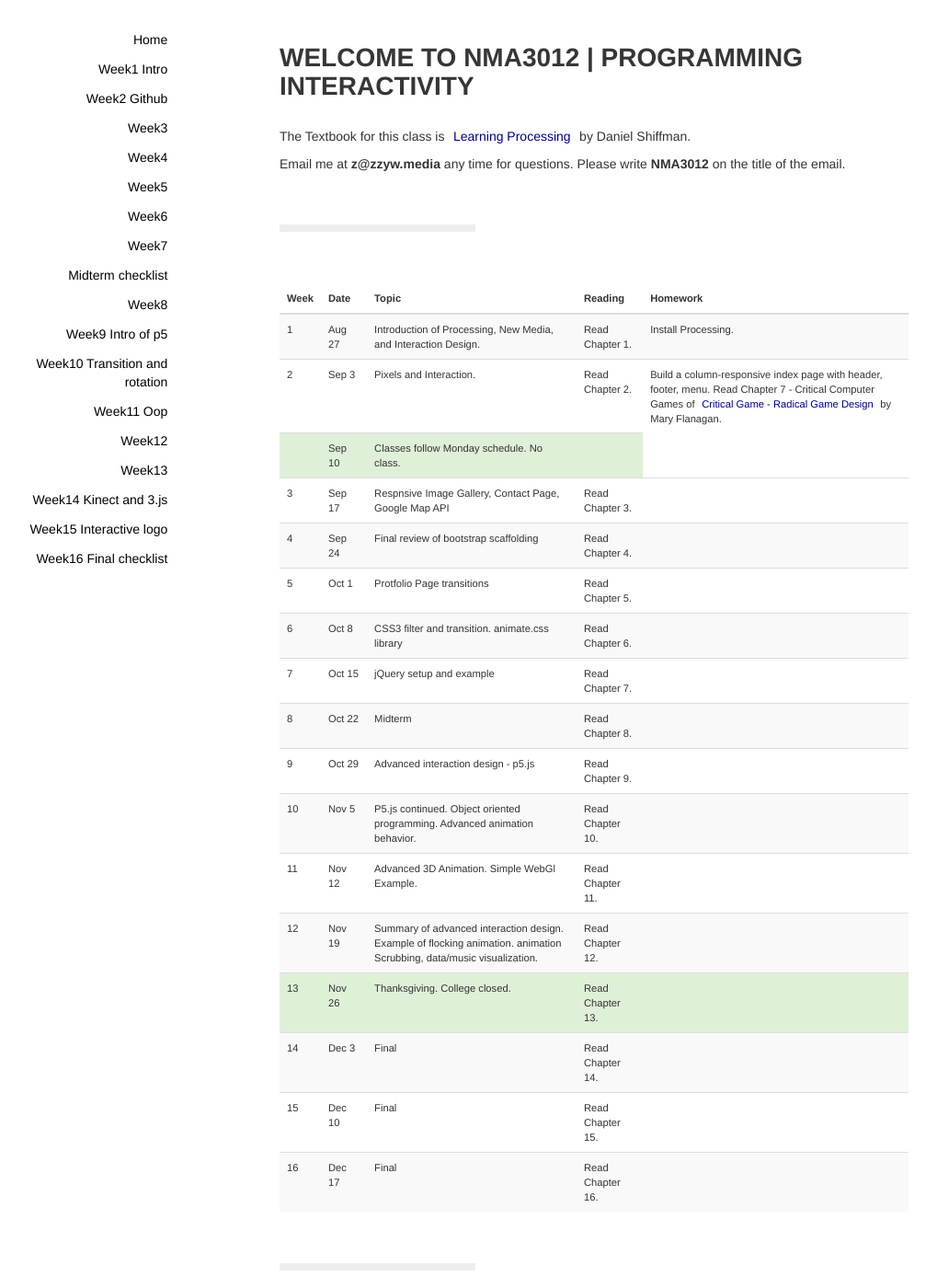
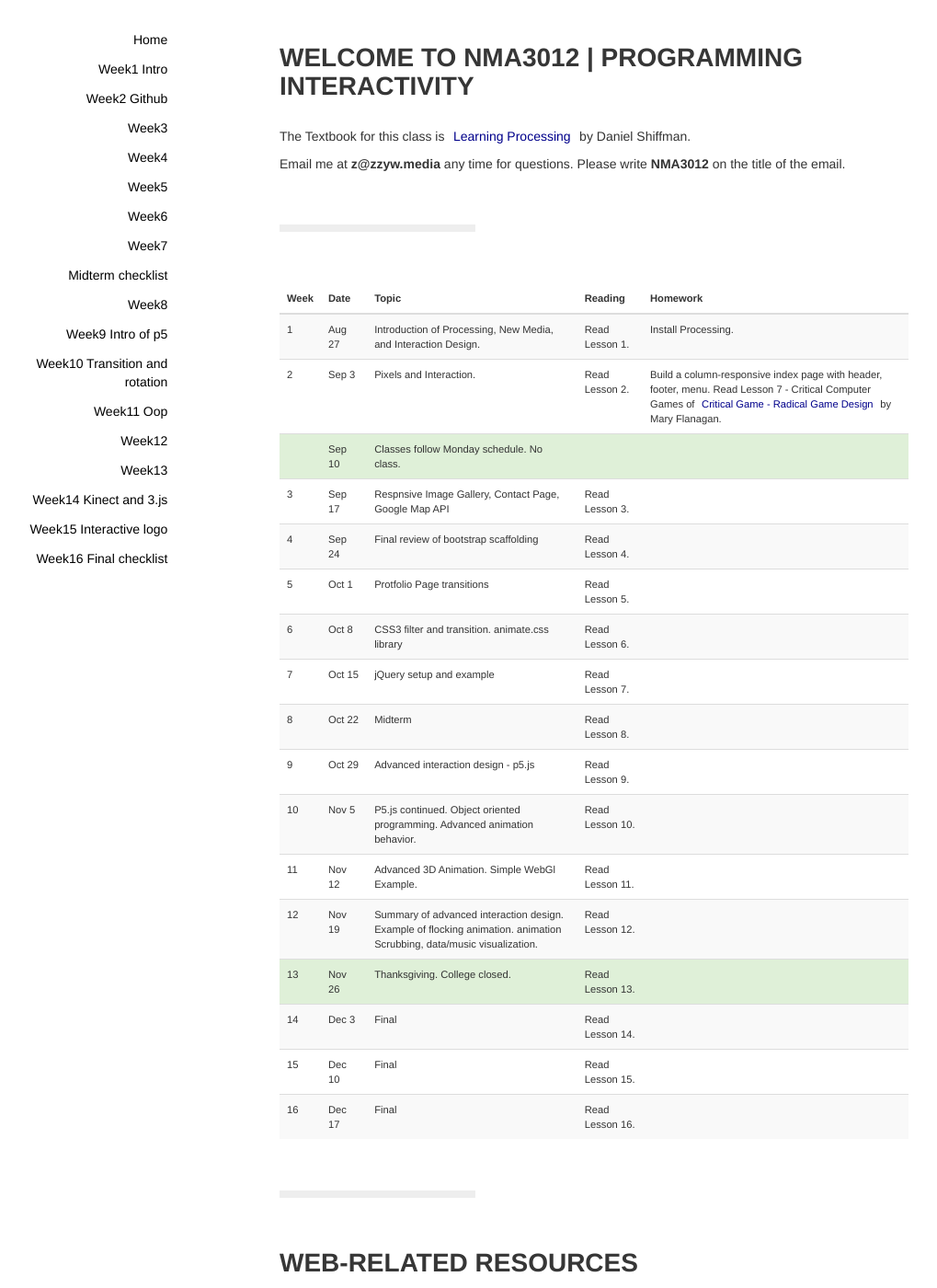
Before and after one commit to zhenzhenqi/NMA3012, a Jekyll site: the page built from index.html, in a window 1280 px wide and 1400 px high. Shown: the whole window at 92% size, without its empty margins (45-1064 px from the left). Built offline with Jekyll 4.4.1, drawn with Linux system fonts in a browser that asks for light colours; nearby versions of some CDN libraries.

Commit message:
config change

```diff
--- a/index.html
+++ b/index.html
@@ -24,118 +24,119 @@
             <td id="td_id_1" class="td-class-1">1</td>
             <td id="td_id_1" class="td-class-1">Aug 27</td>
             <td>Introduction of Processing, New Media, and Interaction Design.</td>
-            <td>Read Chapter 1.</td>
+            <td>Read Lesson 1.</td>
             <td>Install Processing. </td>
         </tr>
         <tr id="tr_id_2" class="tr-class-2">
             <td id="td_id_1" class="td-class-1">2</td>
             <td id="td_id_2" class="td-class-2">Sep 3</td>
             <td>Pixels and Interaction.</td>
-            <td>Read Chapter 2.</td>
-            <td>Build a column-responsive index page with header, footer, menu. Read Chapter 7 - Critical Computer Games of <a href="https://mitpress.mit.edu/books/critical-play">Critical Game - Radical Game Design</a> by Mary Flanagan.</td>
+            <td>Read Lesson 2.</td>
+            <td>Build a column-responsive index page with header, footer, menu. Read Lesson 7 - Critical Computer Games of <a href="https://mitpress.mit.edu/books/critical-play">Critical Game - Radical Game Design</a> by Mary Flanagan.</td>
         </tr>
         <tr id="tr_id_4" class="success">
             <td id="td_id_1" class="td-class-1"></td>
             <td id="td_id_4" class="td-class-4">Sep 10</td>
             <td>Classes follow Monday schedule. No class.</td>
             <td></td>
+            <td></td>
         </tr>
         <tr id="tr_id_5" class="tr-class-5">
             <td id="td_id_1" class="td-class-1">3</td>
             <td id="td_id_5" class="td-class-5">Sep 17</td>
             <td>Respnsive Image Gallery, Contact Page, Google Map API</td>
-            <td>Read Chapter 3.</td>
+            <td>Read Lesson 3.</td>
             <td></td>
         </tr>
         <tr id="tr_id_5" class="tr-class-5">
             <td id="td_id_1" class="td-class-1">4</td>
             <td id="td_id_5" class="td-class-5">Sep 24</td>
             <td>Final review of bootstrap scaffolding</td>
-            <td>Read Chapter 4.</td>
+            <td>Read Lesson 4.</td>
             <td></td>
         </tr>
         <tr id="tr_id_5" class="tr-class-5">
             <td id="td_id_1" class="td-class-1">5</td>
             <td id="td_id_5" class="td-class-5">Oct 1</td>
             <td>Protfolio Page transitions</td>
-            <td>Read Chapter 5.</td>
+            <td>Read Lesson 5.</td>
             <td></td>
         </tr>
         <tr id="tr_id_5" class="tr-class-5">
             <td id="td_id_1" class="td-class-1">6</td>
             <td id="td_id_5" class="td-class-5">Oct 8</td>
             <td>CSS3 filter and transition. animate.css library</td>
-            <td>Read Chapter 6.</td>
+            <td>Read Lesson 6.</td>
             <td></td>
         </tr>
         <tr id="tr_id_5" class="tr-class-5">
             <td id="td_id_1" class="td-class-1">7</td>
             <td id="td_id_5" class="td-class-5">Oct 15</td>
             <td>jQuery setup and example</td>
-            <td>Read Chapter 7.</td>
+            <td>Read Lesson 7.</td>
             <td></td>
         </tr>
         <tr id="tr_id_5" class="tr-class-5">
             <td id="td_id_1" class="td-class-1">8</td>
             <td id="td_id_5" class="td-class-5">Oct 22</td>
             <td>Midterm</td>
-            <td>Read Chapter 8.</td>
+            <td>Read Lesson 8.</td>
             <td></td>
         </tr>
         <tr id="tr_id_5" class="tr-class-5">
             <td id="td_id_1" class="td-class-1">9</td>
             <td id="td_id_5" class="td-class-5">Oct 29</td>
             <td>Advanced interaction design - p5.js</td>
-            <td>Read Chapter 9.</td>
+            <td>Read Lesson 9.</td>
             <td></td>
         </tr>
         <tr id="tr_id_5" class="tr-class-5">
             <td id="td_id_1" class="td-class-1">10</td>
             <td id="td_id_5" class="td-class-5">Nov 5</td>
             <td>P5.js continued. Object oriented programming. Advanced animation behavior.</td>
-            <td>Read Chapter 10.</td>
+            <td>Read Lesson 10.</td>
             <td></td>
         </tr>
         <tr id="tr_id_5" class="tr-class-5">
             <td id="td_id_1" class="td-class-1">11</td>
             <td id="td_id_5" class="td-class-5">Nov 12</td>
             <td>Advanced 3D Animation. Simple WebGl Example.</td>
-            <td>Read Chapter 11.</td>
+            <td>Read Lesson 11.</td>
             <td></td>
         </tr>
         <tr id="tr_id_5" class="tr-class-5">
             <td id="td_id_1" class="td-class-1">12</td>
             <td id="td_id_5" class="td-class-5">Nov 19</td>
             <td>Summary of advanced interaction design. Example of flocking animation. animation Scrubbing, data/music visualization.</td>
-            <td>Read Chapter 12.</td>
+            <td>Read Lesson 12.</td>
             <td></td>
         </tr>
         <tr id="tr_id_5" class="success">
             <td id="td_id_1" class="td-class-1">13</td>
             <td id="td_id_5" class="td-class-5">Nov 26</td>
             <td>Thanksgiving. College closed.</td>
-            <td>Read Chapter 13.</td>
+            <td>Read Lesson 13.</td>
             <td></td>
         </tr>
         <tr id="tr_id_5" class="tr-class-5">
             <td id="td_id_1" class="td-class-1">14</td>
             <td id="td_id_5" class="td-class-5">Dec 3</td>
             <td>Final</td>
-            <td>Read Chapter 14.</td>
+            <td>Read Lesson 14.</td>
             <td></td>
         </tr>
         <tr id="tr_id_5" class="tr-class-5">
             <td id="td_id_1" class="td-class-1">15</td>
             <td id="td_id_5" class="td-class-5">Dec 10</td>
             <td>Final</td>
-            <td>Read Chapter 15.</td>
+            <td>Read Lesson 15.</td>
             <td></td>
         </tr>
         <tr id="tr_id_5" class="tr-class-5">
             <td id="td_id_1" class="td-class-1">16</td>
             <td id="td_id_5" class="td-class-5">Dec 17</td>
             <td>Final</td>
-            <td>Read Chapter 16.</td>
+            <td>Read Lesson 16.</td>
             <td></td>
         </tr>
     </tbody>
```
